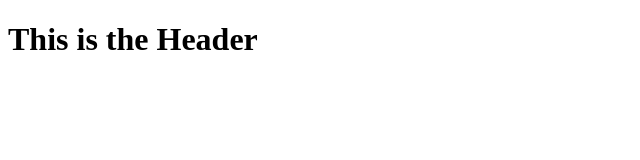
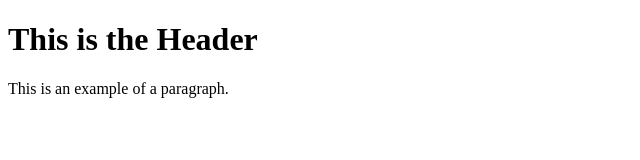
Before and after one commit to lydcharles/git-test, a plain HTML site: page index.html in a window 1280 px wide. Shown: the whole page, without its empty margins (0-640 px from the left). Drawn offline with Linux system fonts and the light colour scheme.

Commit message:
Second commit

```diff
--- a/index.html
+++ b/index.html
@@ -6,5 +6,6 @@
   </head>
   <body>
     <h1>This is the Header</h1>
+    <p>This is an example of a paragraph.</p>
   </body>
 </html>
```
